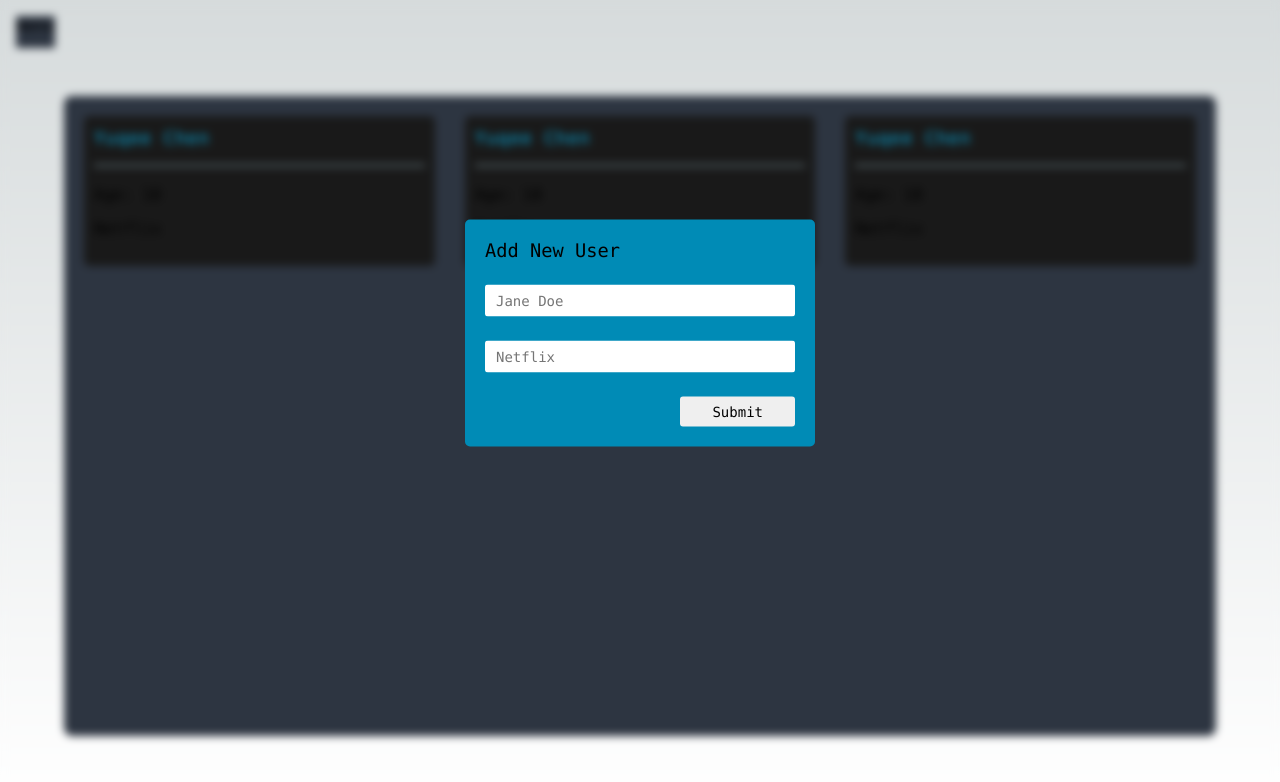
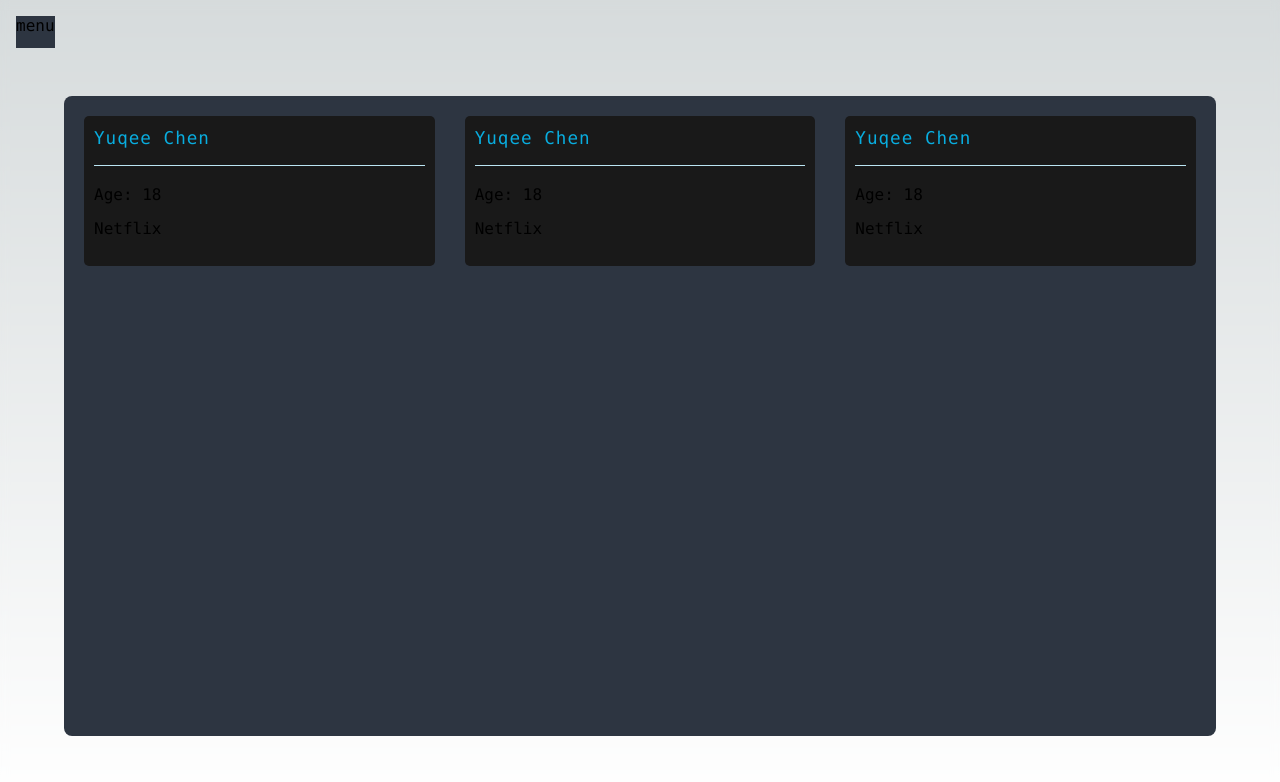
Before and after one commit to hassanShakur/graphQL, a Next.js app in the folder client/: page / in a window 1280 px wide. Shown: the top 782 px of the page. Built offline with nearby package versions, Linux system fonts and the light colour scheme.

Commit message:
Modal integration

```diff
--- a/client/app/app.css
+++ b/client/app/app.css
@@ -50,7 +50,8 @@
   box-shadow: 2px 2px 2px 2px #37464d;
   transition: 0.2s ease-in;
   transform-origin: 0 0;
-  position: fixed;
+  position: absolute;
+  z-index: 3;
 }
 
 nav {
@@ -58,9 +59,11 @@ nav {
   width: fit-content;
   height: 2rem;
   cursor: pointer;
+  position: relative;
+  z-index: 3;
 }
 
-.menu-close {
+.hide-menu {
   transform: scale(0);
 }
 
@@ -91,6 +94,7 @@ nav {
   padding: 20px;
   width: 350px;
   text-transform: capitalize;
+  transition: 0.2s ease-in;
 }
 
 .user-form h3 {
@@ -111,6 +115,13 @@ form input {
   padding: 7px 10px;
 }
 
+form .buttons {
+  display: flex;
+  justify-content: space-between;
+  flex-direction: row-reverse;
+  gap: 1rem;
+}
+
 form button {
   justify-self: end;
   font-size: 14px;
@@ -118,6 +129,18 @@ form button {
   border: none;
   border-radius: 3px;
   cursor: pointer;
+}
+
+form .cancel {
+  color: rgb(255, 183, 0);
+}
+
+form button:hover {
+  background-color: #414141;
+}
+
+.hide-form {
+  transform: rotateY(270deg);
 }
 
 .backdrop {
@@ -129,3 +152,7 @@ form button {
   backdrop-filter: blur(4px);
   z-index: 2;
 }
+
+.hide-backdrop {
+  z-index: -2;
+}
--- a/client/app/layout.tsx
+++ b/client/app/layout.tsx
@@ -12,10 +12,7 @@ export default function RootLayout({
 }) {
   return (
     <html lang='en'>
-      <body>
-        <div className="backdrop"></div>
-        {children}
-      </body>
+      <body>{children}</body>
     </html>
   );
 }
--- a/client/app/page.tsx
+++ b/client/app/page.tsx
@@ -3,14 +3,13 @@
 // import allUsersQuery from '@/queries/getAllUsers';
 import { useState } from 'react';
 import './app.css';
-import Menu from '@/components/Menu';
-import CreateUser from '@/components/CreateUser';
+import ModalController from '@/components/ModalController';
 // graphql-users
 
 export default async function Home() {
   return (
     <main>
-      <Menu />
+      <ModalController />
       <section className='users'>
         <div className='user'>
           <div className='name'>
@@ -43,7 +42,6 @@ export default async function Home() {
           </div>
         </div>
       </section>
-      <CreateUser />
     </main>
   );
 }
--- a/client/components/CreateUser.tsx
+++ b/client/components/CreateUser.tsx
@@ -1,8 +1,15 @@
-import React from 'react';
+'use client';
 
-const CreateUser = () => {
+import React, { Dispatch, SetStateAction, useState } from 'react';
+
+interface Props {
+  className: String;
+  setFormIsOpen: Dispatch<SetStateAction<boolean>>;
+}
+
+const CreateUser = ({ className, setFormIsOpen }: Props) => {
   return (
-    <div className='user-form'>
+    <div className={`user-form ${className}`}>
       <h3>add new user</h3>
       <form>
         <input
@@ -17,7 +24,16 @@ const CreateUser = () => {
           id='company'
           placeholder='Netflix'
         />
-        <button type='submit'>Submit</button>
+        <div className='buttons'>
+          <button type='submit'>Submit</button>
+          <button
+            type='button'
+            className='cancel'
+            onClick={() => setFormIsOpen(false)}
+          >
+            Cancel
+          </button>
+        </div>
       </form>
     </div>
   );
--- a/client/components/Menu.tsx
+++ b/client/components/Menu.tsx
@@ -1,17 +1,21 @@
 'use client';
 
-import { useState } from 'react';
+import { Dispatch, SetStateAction, useState } from 'react';
 
-const Menu = () => {
-  const [menuOpen, setMenuOpen] = useState(false);
-  const toggleMenu = () => {
-    setMenuOpen((prevState) => !prevState);
-  };
+interface Props {
+  className: String;
+  setMenuIsOpen: Dispatch<SetStateAction<boolean>>;
+}
+
+const Menu = ({ className, setMenuIsOpen }: Props) => {
+
 
   return (
     <>
-      <nav onClick={toggleMenu}>menu</nav>
-      <section className={`companies ${!menuOpen && 'menu-close'}`}>
+      <nav onClick={() => setMenuIsOpen((prevState) => !prevState)}>
+        menu
+      </nav>
+      <section className={`companies ${className}`}>
         <div className='company'>
           <div className='logo'>Logo</div>
           <div className='info'>
--- /dev/null
+++ b/client/components/ModalController.tsx
@@ -0,0 +1,37 @@
+'use client';
+
+import { useState } from 'react';
+import Menu from './Menu';
+import CreateUser from './CreateUser';
+
+const ModalController = () => {
+  const [formIsOpen, setFormIsOpen] = useState(false);
+  const [menuIsOpen, setMenuIsOpen] = useState(false);
+
+  const toggleModals = () => {
+    setFormIsOpen(() => false);
+    setMenuIsOpen(() => false);
+  };
+
+  return (
+    <>
+      <div
+        className={`backdrop ${
+          !formIsOpen && !menuIsOpen && 'hide-backdrop'
+        }`}
+        onClick={toggleModals}
+      ></div>
+
+      <Menu
+        className={menuIsOpen ? '' : 'hide-menu'}
+        setMenuIsOpen={setMenuIsOpen}
+      />
+      <CreateUser
+        className={!formIsOpen ? 'hide-form' : ''}
+        setFormIsOpen={setFormIsOpen}
+      />
+    </>
+  );
+};
+
+export default ModalController;
```
